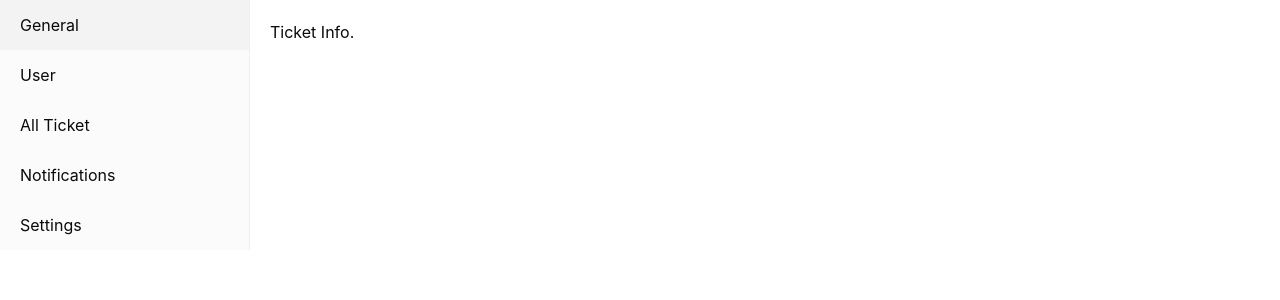
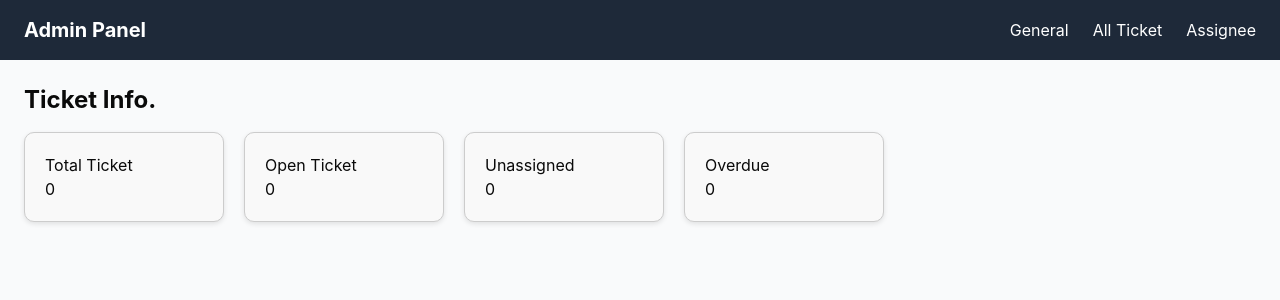
Before and after one commit to krirat/ceivoice, a React (Vite) app in the folder frontend/: page /admin/tickets in a window 1280 px wide. Shown: the top 300 px of the page. Built offline with nearby package versions, Linux system fonts and the light colour scheme; no server answers.

Commit message:
Admin-assignee

```diff
--- /dev/null
+++ b/frontend/src/components/Admin/AdminAssignee.jsx
@@ -0,0 +1,120 @@
+import React, { useState } from "react";
+
+const initialTickets = [
+  {
+    id: 1,
+    username: "Tom",
+    email: "Tom@example.com",
+    role: "user",
+    department: "elec",
+  },
+  {
+    id: 2,
+    username: "Alice",
+    email: "Alice@example.com",
+    role: "user",
+    department: "civil",
+  },
+  {
+    id: 3,
+    username: "Havard",
+    email: "Havard@example.com",
+    role: "assignee",
+    department: "com",
+  },
+  {
+    id: 4,
+    username: "Robert",
+    email: "Robert@example.com",
+    role: "user",
+    department: "com",
+  },
+];
+
+export default function Adminassignee() {
+  const [tickets, setTickets] = useState(initialTickets);
+  const [searchTerm, setSearchTerm] = useState("");
+
+  const handleRoleChange = (id, newRole) => {
+    const updatedTickets = tickets.map((user) =>
+      user.id === id ? { ...user, role: newRole } : user,
+    );
+    setTickets(updatedTickets);
+  };
+
+  const handleChangeDepartment = (id, newDepartment) => {
+    const updatedTickets = tickets.map((user) =>
+      user.id === id ? { ...user, department: newDepartment } : user,
+    );
+    setTickets(updatedTickets);
+  };
+
+  const filteredTickets = tickets.filter((user) =>
+    user.username.toLowerCase().includes(searchTerm.toLowerCase()) ||
+    user.email.toLowerCase().includes(searchTerm.toLowerCase()) ||
+    user.role.toLowerCase().includes(searchTerm.toLowerCase()) ||
+    user.department.toLowerCase().includes(searchTerm.toLowerCase())
+  );
+
+  return (
+    <div className="p-6">
+      <h1 className="text-2xl font-bold mb-4">Assignee</h1>
+
+      <input
+        type="text"
+        placeholder="Search..."
+        value={searchTerm}
+        onChange={(e) => setSearchTerm(e.target.value)}
+        className="mb-4 p-2 border rounded w-full max-w-sm"
+      />
+
+      <div className="overflow-x-auto">
+        <table className="w-full border border-gray-300 rounded-xl overflow-hidden">
+          <thead className="bg-gray-400 text-white">
+            <tr>
+              <th className="p-2 text-left">UserName</th>
+              <th className="p-2 text-left">Email</th>
+              <th className="p-2 text-left">Role</th>
+              <th className="p-2 text-left">Department</th>
+            </tr>
+          </thead>
+
+          <tbody>
+            {filteredTickets.map((user) => (
+              <tr key={user.id} className="border-t hover:bg-gray-100">
+                <td className="p-2">{user.username}</td>
+                <td className="p-2">{user.email}</td>
+                <td className="p-2">
+                  <select
+                    value={user.role}
+                    onChange={(e) => handleRoleChange(user.id, e.target.value)}
+                    className="border rounded p-1"
+                  >
+                    <option value="user">user</option>
+                    <option value="assignee">assignee</option>
+                  </select>
+                </td>
+                <td className="p-2">
+                  <select
+                    value={user.department}
+                    onChange={(e) =>
+                      handleChangeDepartment(user.id, e.target.value)
+                    }
+                    className="border rounded p-1"
+                  >
+                    <option value="elec">elec</option>
+                    <option value="civil">civil</option>
+                    <option value="com">com</option>
+                  </select>
+                </td>
+              </tr>
+            ))}
+          </tbody>
+        </table>
+        {filteredTickets.length === 0 && (
+          <p className="mt-4 text-gray-500">No results found</p>
+        )}
+      </div>
+    </div>
+  );
+}
--- a/frontend/src/components/Admin/AdminDashboard.jsx
+++ b/frontend/src/components/Admin/AdminDashboard.jsx
@@ -58,7 +58,7 @@ export default function AdminDashboard() {
 
       <div style={{ padding: "20px", width: "100%" }}>
 
-        <h1>Admin Dashboard</h1>
+        <h1 className="text-2xl font-bold mb-4">Admin Dashboard</h1>
 
         {/* KPI Section */}
         <div style={{ display: "flex", gap: "20px" }}>
--- a/frontend/src/components/Admin/AdminLayout.jsx
+++ b/frontend/src/components/Admin/AdminLayout.jsx
@@ -3,9 +3,9 @@ import { Outlet } from "react-router-dom";
 
 export default function AdminLayout() {
   return (
-    <div style={{ display: "flex" }}>
+    <div className="min-h-screen flex flex-col">
       <DefaultSidebar />
-      <div style={{ padding: "20px", width: "100%" }}>
+      <div className="flex-1 p-6 bg-gray-50">
         <Outlet />
       </div>
     </div>
--- a/frontend/src/components/Admin/AdminSidebar.jsx
+++ b/frontend/src/components/Admin/AdminSidebar.jsx
@@ -3,14 +3,36 @@ import { Link } from "react-router-dom";
 
 export default function DefaultSidebar() {
   return (
-    <Sidebar>
-      <Menu>
-        <MenuItem component={<Link to="/admin" />}>General</MenuItem>
-        <MenuItem>User</MenuItem>
-        <MenuItem component={<Link to ="/admin/tickets"/>}>All Ticket</MenuItem>
-        <MenuItem>Notifications</MenuItem>
-        <MenuItem>Settings</MenuItem>
-      </Menu>
-    </Sidebar>
+    <nav className="bg-gray-800 text-white px-6 py-4 shadow-md">
+      <div className="flex justify-between items-center">
+
+        {/* Logo / Title */}
+        <h1 className="text-xl font-bold">Admin Panel</h1>
+
+        {/* Menu Links */}
+        <div className="flex space-x-6">
+          <Link
+            to="/admin"
+            className="hover:text-gray-300 transition"
+          >
+            General
+          </Link>
+
+          <Link
+            to="/admin/tickets"
+            className="hover:text-gray-300 transition"
+          >
+            All Ticket
+          </Link>
+
+          <Link
+            to="/admin/assignee"
+            className="hover:text-gray-300 transition"
+          >
+            Assignee
+          </Link>
+        </div>
+      </div>
+    </nav>
   );
 }
--- a/frontend/src/components/Admin/AdminTicket.jsx
+++ b/frontend/src/components/Admin/AdminTicket.jsx
@@ -1,13 +1,91 @@
+import { Ticket } from "lucide-react";
 import DefaultSidebar from "./AdminSidebar";
 import React, {useEffect, useState} from "react";
+import { useMemo } from "react";
 
-export default function AdminDashboard() {
+export default function AdminTicket({ tickets = [] }) {
+
+    const sum_ticket_info = useMemo(() => {
+        const summary = {
+            total_tickets: tickets.length,
+
+            status_summary: {
+                open: 0,
+                in_progress: 0,
+                resolved: 0,
+                closed: 0,
+            },
+
+            category_summary: {},
+
+            unassigned_tickets: 0,
+            overdue_tickets: 0,
+        };
+
+        const today = new Date();
+
+        tickets.forEach(ticket => {
+
+            // Status count
+            if (summary.status_summary[ticket.status] !== undefined) {
+                summary.status_summary[ticket.status]++;
+            }
+
+            // Category count
+            if (!summary.category_summary[ticket.category]) {
+                summary.category_summary[ticket.category] = 0;
+            }
+            summary.category_summary[ticket.category]++;
+
+            // Unassigned
+            if (!ticket.assignee || ticket.assignee === "Unassigned") {
+                summary.unassigned_tickets++;
+            }
+
+            // Overdue
+            if (ticket.due_date && new Date(ticket.due_date) < today) {
+                summary.overdue_tickets++;
+            }
+        });
+
+        return summary;
+    }, [tickets]);
+
     return(
         <div style={{ display: "flex" }}>
 
         <div>
-            <h1>Ticket Info.</h1>
+            <h1 className="text-2xl font-bold mb-4">Ticket Info.</h1>
+
+        <div style={{display: "flex", gap: "20px", flexWrap: "wrap"}}>
+            <div style={cardStyle}>
+                <h3>Total Ticket</h3>
+                <p>{sum_ticket_info.total_tickets}</p>
+            </div>
+            <div style={cardStyle}>
+                <h3>Open Ticket</h3>
+                <p>{sum_ticket_info.status_summary.open}</p>
+            </div>
+            <div style={cardStyle}>
+                <h3>Unassigned</h3>
+                <p>{sum_ticket_info.unassigned_tickets}</p>
+            </div>
+            <div style={cardStyle}>
+                <h3>Overdue</h3>
+                <p>{sum_ticket_info.overdue_tickets}</p>
+            </div>
+
         </div>
         </div>
-    )
+    </div>
+    );
 }
+
+const cardStyle = {
+    border: "1px solid #ccc",
+    borderRadius: "10px",
+    padding: "20px",
+    minWidth: "200px",
+    backgroundColor: "#f9f9f9",
+    boxShadow: "0 2px 5px rgba(0,0,0,0.1)"
+};
--- /dev/null
+++ b/frontend/src/components/Admin/AdminTicketTable.jsx
@@ -0,0 +1,12 @@
+import React, {useEffect, useState} from "react";
+
+const initialTickets = [
+  { id: 1, username: "Tom", email: "Tom@example.com", role: "user", department: "elec" },
+  { id: 2, username: "Alice", email: "Alice@example.com", role: "user", department: "civil" },
+  { id: 3, username: "Havard", email: "Havard@example.com", role: "assignee", department: "com" },
+  { id: 4, username: "Robert", email: "Robert@example.com", role: "user", department: "com" },
+];
+
+export default function TicketTable(){
+
+}
--- a/frontend/src/route/AppRouter.jsx
+++ b/frontend/src/route/AppRouter.jsx
@@ -2,6 +2,7 @@ import {Routes, Route, Navigate } from "react-router-dom";
 import AdminDashboard from "../components/Admin/AdminDashboard";
 import AdminTicket from "../components/Admin/AdminTicket";
 import AdminLayout from "../components/Admin/AdminLayout";
+import Adminassignee from "@/components/Admin/AdminAssignee";
 import Login from "../components/Login";
 import Signup from "../components/Signup";
 import CustomerServiceDashboard from "../components/teamDashboard";
@@ -14,6 +15,7 @@ const AppRouter = () =>{
         <Route path="/admin" element={<AdminLayout />}>
             <Route index element={<AdminDashboard />} />
             <Route path="tickets" element={<AdminTicket />} />
+            <Route path="assignee" element={<Adminassignee/>}/>
         </Route>
         <Route path="/login" element={<Login />} />
         <Route path="/signup" element={<Signup />} />
```
